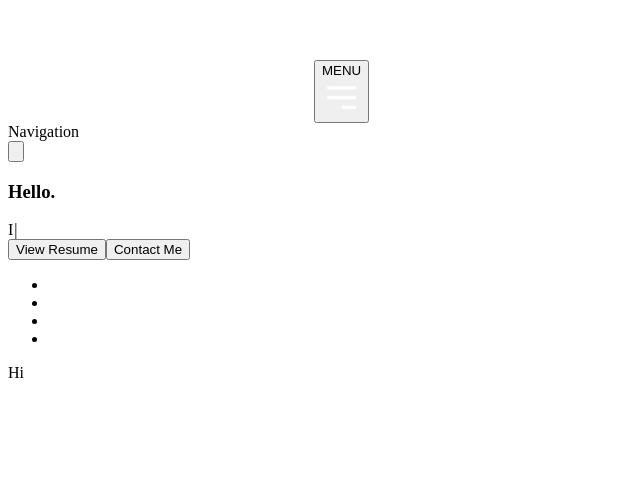
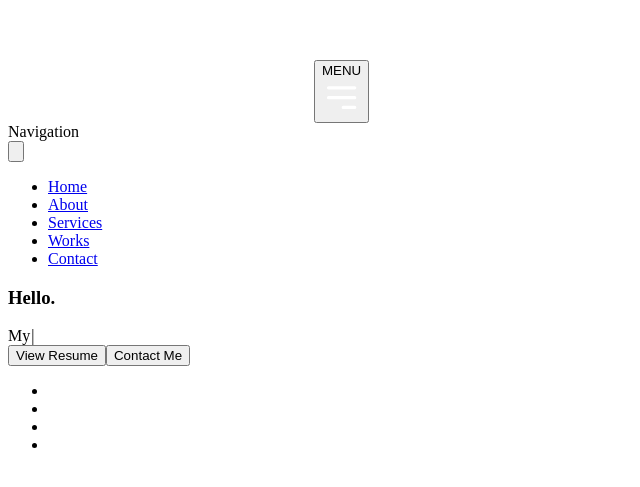
Before and after one commit to kjbappsllc/kjbapps-ui, a React app: page / in a window 1280 px wide. Shown: the part 197-684 px from the top of the page, without its empty margins (0-640 px from the left). Built offline with nearby package versions, Linux system fonts and the light colour scheme.

Commit message:
updated the web

```diff
--- a/src/components/about.tsx
+++ b/src/components/about.tsx
@@ -1,8 +1,7 @@
 
 export const About = () => {
   return (
-    <div className="h-screen w-full bg-zinc-300">
-      Hi
+    <div className="">
     </div>
   )
 }
--- a/src/components/header.tsx
+++ b/src/components/header.tsx
@@ -3,14 +3,20 @@ import Typewriter from 'typewriter-effect'
 import { appGradientTxt } from '../app.styles'
 import { FontAwesomeIcon } from '@fortawesome/react-fontawesome'
 import { faFacebookF, faInstagram, faLinkedin, faTwitter, IconDefinition } from '@fortawesome/free-brands-svg-icons'
-import { useRef, useState } from 'react'
+import { useEffect, useRef, useState } from 'react'
 import { useOnScreen } from '../hooks/on-screen'
 import { XIcon } from '@heroicons/react/solid'
+import { useHideOnClickOutside } from '../hooks/hide-on-click-outside'
 
 type CSS = React.CSSProperties
 
 interface IconConfig {
   icon: IconDefinition,
+  link: string
+}
+
+interface NavConfig {
+  name: string,
   link: string
 }
 
@@ -36,34 +42,69 @@ const Background = () => {
 }
 
 const Nav = () => {
-  const navRef = useRef(null)
-
-  const [isIntersectingNavArea] = useOnScreen(navRef, {
+  const navItems: NavConfig[] = [
+    {
+      name: 'Home',
+      link: '#'
+    },
+    {
+      name: 'About',
+      link: '#'
+    },
+    {
+      name: 'Services',
+      link: '#'
+    },
+    {
+      name: 'Works',
+      link: '#'
+    },
+    {
+      name: 'Contact',
+      link: '#'
+    }
+  ]
+  const { isOnScreen, navRef: rNavRef } = useOnScreen({
     root: null,
     rootMargin: '0px',
     threshold: 0.5
   })
 
-  const [isMenuOpened, setIsMenuOpened] = useState(true)
+  const navRef = rNavRef as React.RefObject<HTMLDivElement>
+
+  const { nodeRef, isVisible, setVisibility } = useHideOnClickOutside(false)
 
   const menuToOpenStyles = 'translate-x-0'
   const menuToCloseStyles = 'translate-x-full'
+  const menuContentOpenStyles = 'opacity-100 duration-1000'
+  const menuContentCloseStyles = 'opacity-0 duration-200'
 
   return (
     <div ref={navRef} className="px-8 py-10 w-full flex items-center z-20 md:px-12">
       <img className="h-14 inline" src="assets/logoWhite.png" />
-      <button onClick={() => setIsMenuOpened(true)} className={`${isIntersectingNavArea ? 'bg-transparent' : 'bg-black'} cursor-pointer px-4 py-2 rounded-sm right-4 fixed flex items-center hover:text-white text-red-600 transition duration-200`}>
-        <span className='font-medium hidden text-sm mr-4 md:inline transform duration-700'>MENU</span>
+      <button onClick={() => setVisibility(true)} className={`${isOnScreen ? 'bg-transparent' : 'bg-black'} cursor-pointer px-4 py-2 rounded-sm right-4 fixed flex items-center hover:text-white text-red-600 transition duration-200`}>
+        <span className='font-medium hidden text-sm mr-4 md:inline transform duration-500'>MENU</span>
         <div className='w-8 h-8'>
           <MenuAlt3Icon className='w-full h-full' fill='white' stroke='white' />
         </div>
       </button>
-      <nav className={`${isMenuOpened ? menuToOpenStyles : menuToCloseStyles} fixed right-0 top-0 h-full xs:w-72 bg-zinc-900 w-full transition p-10 flex flex-col duration-500 overflow-y-auto overflow-x-hidden`}>
-        <div className='justify-between flex w-full items-center'>
-          <div className='text-xs uppercase text-red-600 font-semibold leading-7'>Navigation</div>
-          <button onClick={() => setIsMenuOpened(false)} className='hover:bg-white rounded-sm hover:text-zinc-900 text-white p-1 transition duration-200'>
-            <XIcon className='w-5 h-5' />
-          </button>
+      <nav ref={nodeRef} className={`${isVisible ? menuToOpenStyles : menuToCloseStyles} fixed right-0 top-0 h-full w-72 bg-zinc-900 transition p-10 flex duration-500 overflow-y-auto overflow-x-hidden`}>
+        <div className={`${isVisible ? menuContentOpenStyles : menuContentCloseStyles} flex flex-grow flex-col transition-all`}>
+          <div className='justify-between flex w-full items-center mt-2 mb-12'>
+            <div className='text-xs uppercase text-red-600 font-semibold'>Navigation</div>
+            <button onClick={() => setVisibility(false)} className='hover:bg-white rounded-sm hover:text-zinc-900 text-white p-1 transition duration-200'>
+              <XIcon className='w-5 h-5' />
+            </button>
+          </div>
+          <ul className='space-y-6'>
+            {navItems.map((item, index) => (
+              <li key={index + 'navItem'} className='text-white text-lg'>
+                <a href={item.link}>
+                  {item.name}
+                </a>
+              </li>
+            ))}
+          </ul>
         </div>
       </nav>
     </div>
@@ -73,10 +114,10 @@ const Nav = () => {
 const Content = () => {
   const adjectives = ['Creative', 'Dedicated', 'Ambitious', 'Committed', 'Enthusiastic', 'Passionate']
   const icons: IconConfig[] = [
-    { icon: faFacebookF, link: '' },
-    { icon: faTwitter, link: '' },
-    { icon: faInstagram, link: '' },
-    { icon: faLinkedin, link: '' }
+    { icon: faFacebookF, link: '#' },
+    { icon: faTwitter, link: '#' },
+    { icon: faInstagram, link: '#' },
+    { icon: faLinkedin, link: 'https://www.linkedin.com/in/keyshawn-butts/' }
   ]
   const buttons = ['View Resume', 'Contact Me']
   return (
@@ -84,7 +125,7 @@ const Content = () => {
       <h3 className='text-sm xs:text-md md:text-lg text-zinc-500 font-bold mb-4'>Hello.</h3>
       <div className='text-white text-2xl xs:text-4xl md:text-5xl lg:text-6xl'>
         <Typewriter onInit={(tw) => {
-          tw.typeString('<span>Hi, I\'m <span class="' + appGradientTxt + '">Keyshawn.</span></span>')
+          tw.typeString('<span>My name is <span class="' + appGradientTxt + '">Keyshawn.</span></span>')
             .pauseFor(2000)
             .deleteAll('natural')
           tw.typeString(`<span>I am <span class="${appGradientTxt}">${adjectives[0]}.</span></span>`)
@@ -112,7 +153,9 @@ const Content = () => {
       <ul className='absolute hidden xs:inline-block inset-y-24 right-6 lg:right-0 space-y-3'>
         {icons.map((config, index) => (
           <li key={index + 'icon'}>
-            <FontAwesomeIcon icon={config.icon} inverse className="w-4 h-4 p-2 rounded-full md:border-2 border-white hover:bg-white hover:text-zinc-900 cursor-pointer transition duration-300" />
+            <a href={config.link}>
+              <FontAwesomeIcon icon={config.icon} inverse className="w-4 h-4 p-2 rounded-full md:border-2 border-white hover:bg-white hover:text-zinc-900 cursor-pointer transition duration-300" />
+            </a>
           </li>
         ))}
       </ul>
--- a/src/hooks/clicked-outside.ts
+++ /dev/null
@@ -1,2 +0,0 @@
-
-export const useClickedOutside = () => {}
--- /dev/null
+++ b/src/hooks/hide-on-click-outside.ts
@@ -0,0 +1,18 @@
+import React, { RefObject, useEffect, useRef, useState } from "react"
+
+export const useHideOnClickOutside = (initState: boolean) => {
+  const nodeRef: React.RefObject<HTMLElement> = useRef(null)
+  const [isVisible, setVisibility] = useState(initState)
+  const handleClickOutside = (event: MouseEvent) => {
+    if (nodeRef.current && !nodeRef.current.contains(event.target as Node)) {
+      setVisibility(false)
+    }
+  }
+  useEffect(() => {
+    document.addEventListener('click', handleClickOutside, true);
+    return () => {
+      document.removeEventListener('click', handleClickOutside, true);
+    };
+  }, []);
+  return { nodeRef, isVisible, setVisibility }
+}
--- a/src/hooks/on-screen.ts
+++ b/src/hooks/on-screen.ts
@@ -1,6 +1,8 @@
-import { RefObject, useEffect, useState } from 'react'
+import { RefObject, useEffect, useState, useRef } from 'react'
 
-export const useOnScreen = (ref: RefObject<HTMLElement>, options: IntersectionObserverInit) => {
+export const useOnScreen = (options: IntersectionObserverInit) => {
+
+  const navRef: React.RefObject<HTMLElement> = useRef(null)
 
   const [isOnScreen, setIsOnScreen] = useState(true)
 
@@ -8,12 +10,12 @@ export const useOnScreen = (ref: RefObject<HTMLElement>, options: IntersectionOb
 
   useEffect(() => {
     const observer = new IntersectionObserver(intersectionCB, options)
-    if (ref.current) observer.observe(ref.current)
+    if (navRef.current) observer.observe(navRef.current)
     return () => {
-      if (ref.current) observer.unobserve(ref.current)
+      if (navRef.current) observer.unobserve(navRef.current)
       observer.disconnect()
     }
-  }, [ref])
+  }, [navRef])
 
-  return [isOnScreen]
+  return { isOnScreen, navRef }
 }
```
